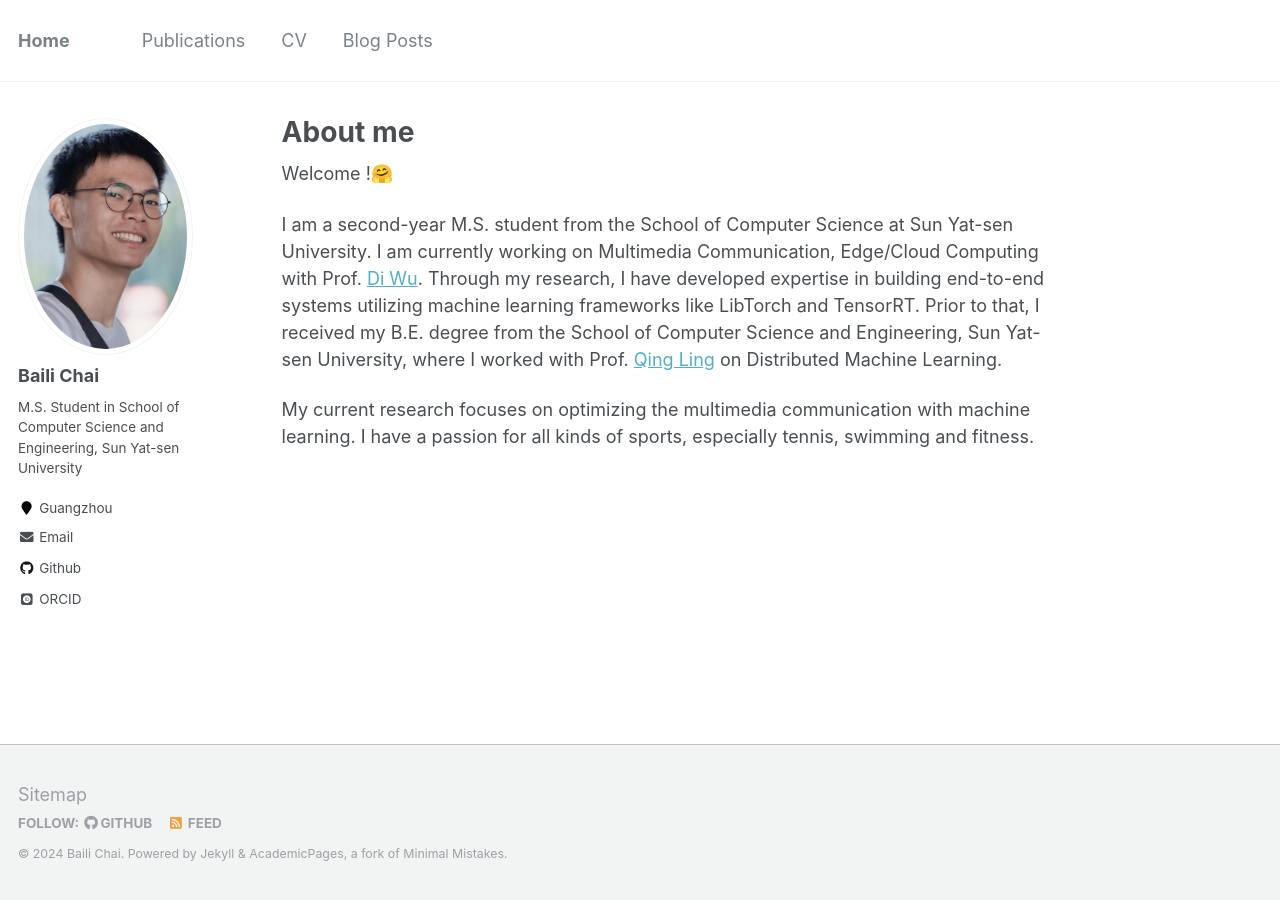
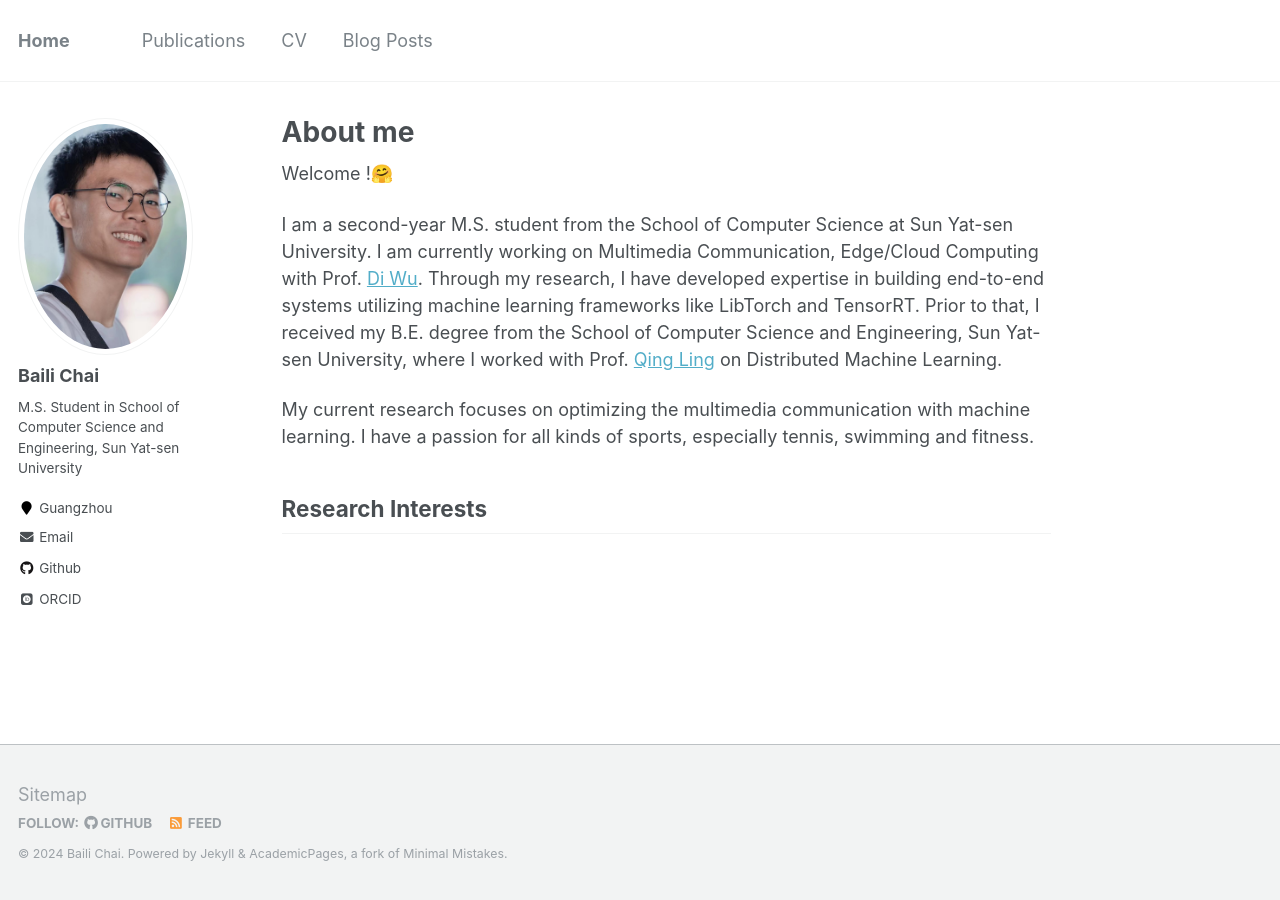
Before and after one commit to chaibli/chaibli.github.io, a Jekyll site: the page built from _pages/about.md, in a window 1280 px wide. Built offline with Jekyll 4.4.1, drawn with Linux system fonts in a browser that asks for light colours; some web fonts are replaced.

Commit message:
change home page

```diff
--- a/_pages/about.md
+++ b/_pages/about.md
@@ -12,3 +12,5 @@ Welcome !🤗
 I am a second-year M.S. student from the School of Computer Science at Sun Yat-sen University. I am currently working on Multimedia Communication, Edge/Cloud Computing with Prof. [Di Wu](https://scholar.google.com/citations?hl=en&user=guhA4VoAAAAJ). Through my research, I have developed expertise in building end-to-end systems utilizing machine learning frameworks like LibTorch and TensorRT. Prior to that, I received my B.E. degree from the School of Computer Science and Engineering, Sun Yat-sen University, where I worked with Prof. [Qing Ling](https://scholar.google.com/citations?hl=en&user=u70vRDYAAAAJ&view_op=list_works&sortby=pubdate) on Distributed Machine Learning.
 
 My current research focuses on optimizing the multimedia communication with machine learning. I have a passion for all kinds of sports, especially tennis, swimming and fitness.
+
+## Research Interests
```
